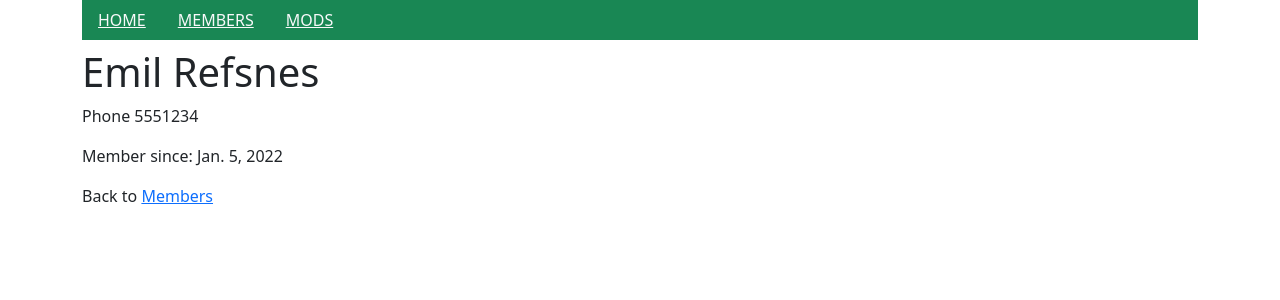
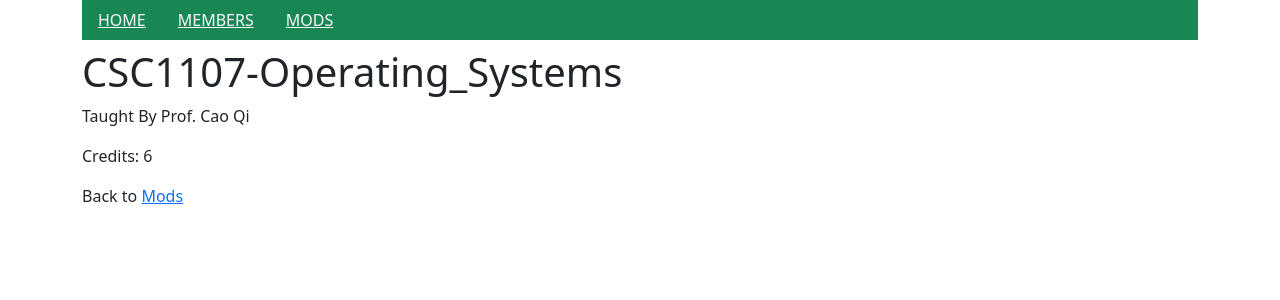
Before and after one commit to 2301020/CSC1106-Tutorials, a Django app: page /mods/details/1 in a window 1280 px wide. Shown: the top 300 px of the page. Run offline with Django 5.2, Linux system fonts and the light colour scheme; data comes from the database, SQL or seed files in the repository; both versions use the stored data as it was after the commit; some libraries are stand-ins or nearby versions.

Commit message:
updated with course current tri mods

```diff
--- a/Django/my_tennis_club/members/models.py
+++ b/Django/my_tennis_club/members/models.py
@@ -5,3 +5,8 @@ class Member(models.Model):
     lastname = models.CharField(max_length=255)
     phone = models.IntegerField(null=True)
     joined_date = models.DateField(null=True)
+
+class Mods(models.Model):
+    modname = models.CharField(max_length=255)
+    taughtby = models.CharField(max_length=255)
+    credits = models.IntegerField(null=True)
--- a/Django/my_tennis_club/members/templates/mod_details.html
+++ b/Django/my_tennis_club/members/templates/mod_details.html
@@ -1,16 +1,16 @@
 {% extends "master.html" %}
 
 {% block title %}
-  Details about {{ mymember.firstname }} {{ mymember.lastname }}
+  Details about {{ mymods.modname }}
 {% endblock %}
 
 
 {% block content %}
-  <h1>{{ mymember.firstname }} {{ mymember.lastname }}</h1>
+  <h1>{{ mymods.modname }}</h1>
 
-  <p>Phone {{ mymember.phone }}</p>
-  <p>Member since: {{ mymember.joined_date }}</p>
+  <p>Taught By Prof. {{ mymods.taughtby }}</p>
+  <p>Credits: {{ mymods.credits }}</p>
 
-  <p>Back to <a href="/members">Members</a></p>
+  <p>Back to <a href="/mods">Mods</a></p>
 
 {% endblock %}
--- a/Django/my_tennis_club/members/urls.py
+++ b/Django/my_tennis_club/members/urls.py
@@ -5,6 +5,6 @@ urlpatterns = [
     path('', views.main, name='main'),
     path('members/', views.members, name='members'),
     path('members/details/<int:id>', views.details, name='details'),
-    path('mods/', views.members, name='members'),
-    path('mods/details/<int:id>', views.details, name='details'),
+    path('mods/', views.mods, name='mods'),
+    path('mods/details/<int:id>', views.moddetails, name='mod_details'),
 ]
--- a/Django/my_tennis_club/members/views.py
+++ b/Django/my_tennis_club/members/views.py
@@ -1,6 +1,6 @@
 from django.http import HttpResponse
 from django.template import loader
-from .models import Member
+from .models import Member, Mods
 
 def members(request):
     mymembers = Member.objects.all().values()
@@ -18,6 +18,22 @@ def details(request, id):
     }
     return HttpResponse(template.render(context, request))
 
+def mods(request):
+    mymods = Mods.objects.all().values()
+    template = loader.get_template('all_mods.html')
+    context = {
+        'mymods': mymods,
+    }
+    return HttpResponse(template.render(context, request))
+
+def moddetails(request, id):
+    mymods = Mods.objects.get(id=id)
+    template = loader.get_template('mod_details.html')
+    context = {
+        'mymods': mymods,
+    }
+    return HttpResponse(template.render(context, request))
+
 def main(request):
     template = loader.get_template('main.html')
     return HttpResponse(template.render())
```
Also changed, not shown: Django/my_tennis_club/members/templates/all_mods.html (+4 -4 lines), Django/my_tennis_club/db.sqlite3, Django/my_tennis_club/members/migrations/0003_mods.py (added).
